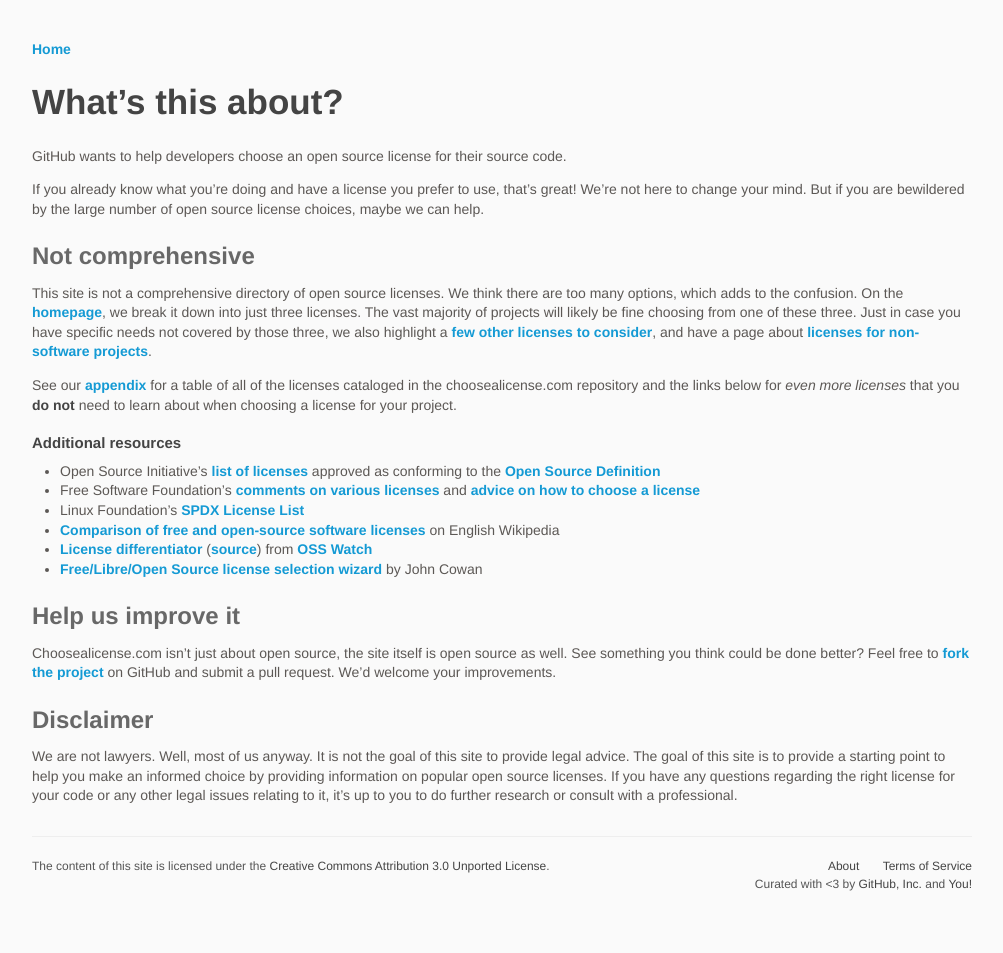
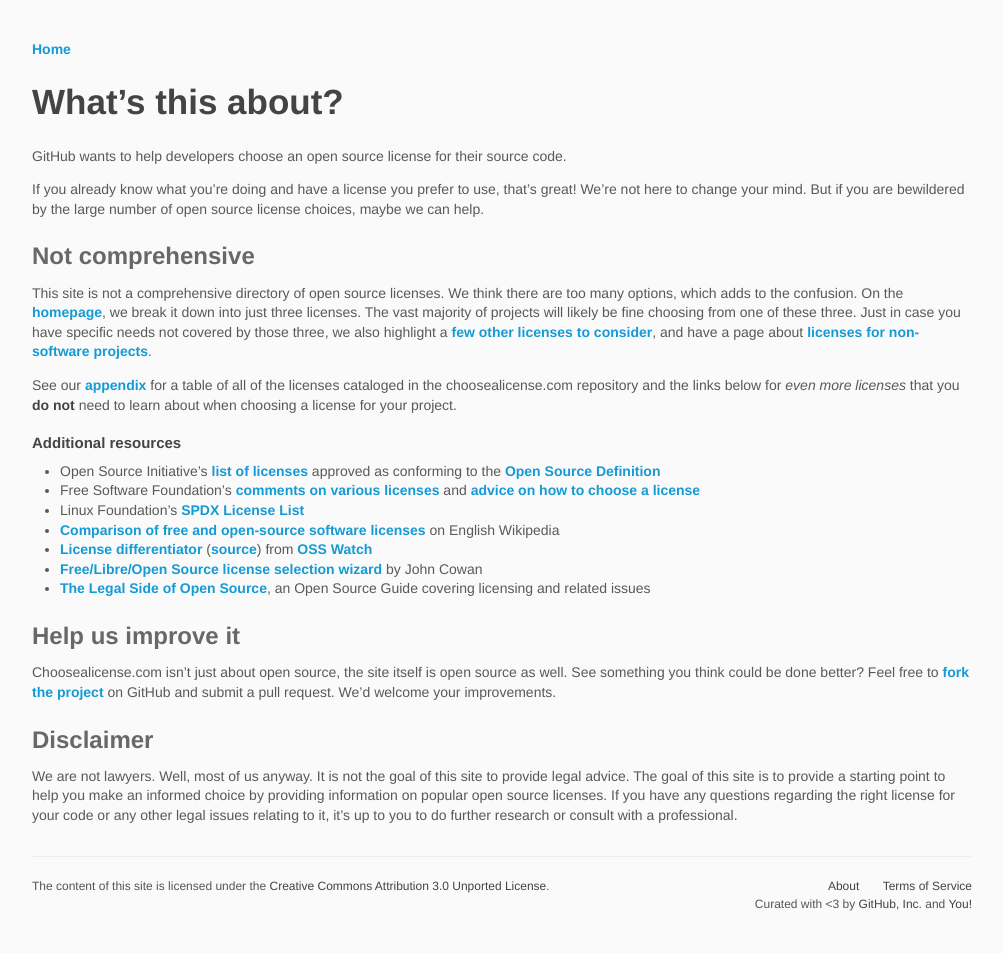
Before and after one commit to github/choosealicense.com, a Jekyll site: the page built from about.md, in a window 1280 px wide. Shown: the whole page, without its empty margins (138-1141 px from the left). Built offline with Jekyll 4.4.1, drawn with Linux system fonts in a browser that asks for light colours; some web fonts are replaced.

Commit message:
Link to Open Source Guide on The Legal Side of Open Source
https://opensource.guide/legal/ one of a set of guides released today https://github.com/blog/2318-announcing-open-source-guides

For now just adding as an additional resource, eventually should be worked into home and/or licenses pages.

```diff
--- a/about.md
+++ b/about.md
@@ -24,6 +24,7 @@
 * [Comparison of free and open-source software licenses](https://en.wikipedia.org/wiki/Comparison_of_free_and_open-source_software_licenses) on English Wikipedia
 * [License differentiator](http://www.oss-watch.ac.uk/apps/licdiff/) ([source](https://github.com/ox-it/licdiff)) from [OSS Watch](http://www.oss-watch.ac.uk/)
 * [Free/Libre/Open Source license selection wizard](http://vrici.lojban.org/~cowan/floss/) by John Cowan
+* [The Legal Side of Open Source](https://opensource.guide/legal/), an Open Source Guide covering licensing and related issues
 
 ## Help us improve it
 
```
